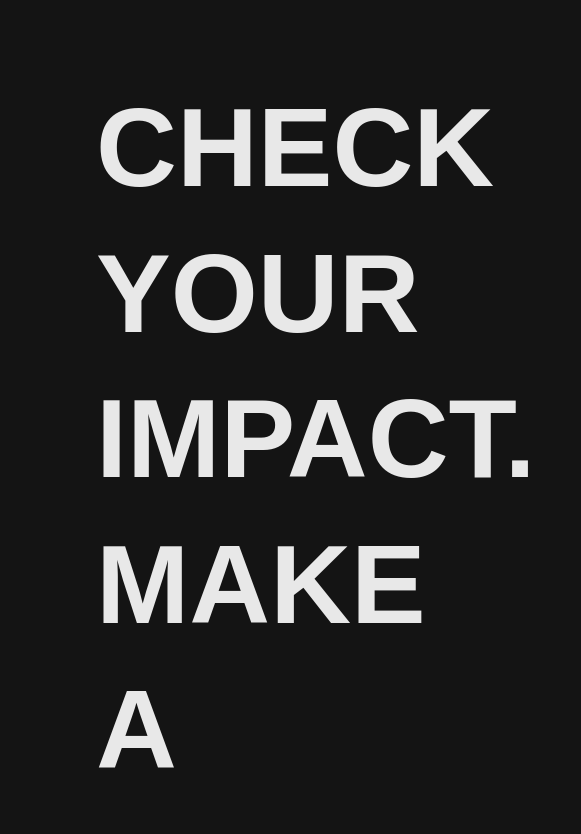
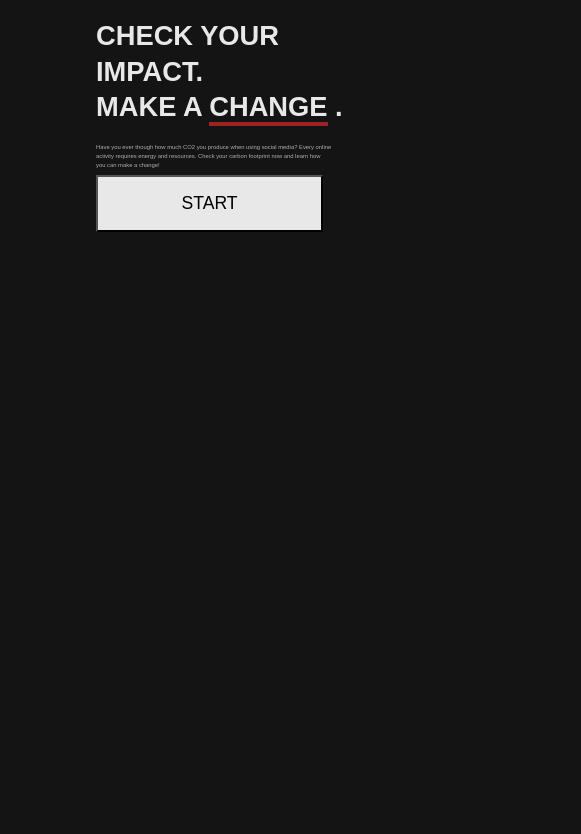
Before and after one commit to Abdulhamidsa/group-project, a React (Vite) app: page / in a window 390 px wide. Shown: the top 834 px of the page, 581 px wide, since content can reach past the window. Built offline with nearby package versions, Linux system fonts and the light colour scheme.

Commit message:
add responsive section

```diff
--- a/src/App.jsx
+++ b/src/App.jsx
@@ -12,7 +12,7 @@ function App() {
         <>
           <div className="landing">
             <h1>
-              CHECK YOUR IMPACT.<br></br> MAKE A <span> CHANGE</span> .
+              CHECK YOUR IMPACT.<br></br> MAKE A <span className="span-underline"> CHANGE</span> .
             </h1>
             <p>Have you ever though how much CO2 you produce when using social media? Every online activity requires energy and resources. Check your carbon footprint now and learn how you can make a change!</p>
             <button onClick={() => setStart(true)} aria-label="Show the form">
--- a/src/components/Calculate.jsx
+++ b/src/components/Calculate.jsx
@@ -1,17 +1,18 @@
-import { useState } from "react";
-import { Link } from "react-scroll";
+import { useRef } from "react";
+// import { Link } from "react-scroll";
 
 export default function Calculate(props) {
-  const [isShown, setIsShown] = useState(false);
+  const scollToRef = useRef();
+
   const handleClick = (ev) => {
-    setIsShown((current) => current);
+    scollToRef.current.scrollIntoView({ behavior: "smooth" });
   };
 
-  console.log("props", props);
+  // console.log("props", props);
 
   const resultsObject = Object.values(props.results);
 
-  console.log("test results", resultsObject);
+  // console.log("test results", resultsObject);
 
   // function to sum everything up
   function sumUp(array) {
@@ -21,7 +22,7 @@ export default function Calculate(props) {
   // calculating how many bottles the user produced
   function calculateBottles() {
     const result = sumUp(resultsObject);
-    console.log(result);
+    // console.log(result);
     return Math.round(result / 82.8);
   }
 
@@ -30,32 +31,33 @@ export default function Calculate(props) {
       <section className="result">
         <p>YOUR TOTAL IS : </p>
         <h2>
-          {sumUp(resultsObject)}g of CO2 <span> PER DAY !</span>
+          {sumUp(resultsObject)}g of CO2 <span className="span-underline"> PER DAY !</span>
         </h2>
-        <p>It is as if you manufactured {calculateBottles()} plastic bottles every day.</p>
-        <p>In one year, you would produce {calculateBottles() * 365} plastic bottles.</p>
-        <Link activeClass="active" to="ss" smooth={true}>
-          <button onClick={() => handleClick()}>DETALED RESULTS</button>
-        </Link>
+        <p>
+          It is as if you manufactured <span className="span-clr"> {calculateBottles()}</span> plastic bottles every day.
+        </p>
+        <p>
+          In one year, you would produce <span className="span-clr"> {calculateBottles() * 365}</span> plastic bottles.
+        </p>
+        <button onClick={() => handleClick()}>DETALED RESULTS</button>
       </section>
-      {isShown && (
-        <section style={{ height: 500 }} id="ss" className="detailed-result">
+
+      <section ref={scollToRef} className="detailed-result">
+        <div>
           <h2>Detailed results</h2>
           <p>Check which social media have the highest carbon footprint.</p>
+        </div>
+        <div className="details-cont">
           {props.some.map((element) => {
-            console.log(props.results[element.key]);
             return (
               <div className="some-result">
-                <p>
-                  {element.name}: You produce {props.results[element.key]}g CO2 on average day.
-                </p>
+                <p> {element.name}</p>
+                <p> {props.results[element.key]}g CO2</p>
               </div>
             );
           })}
-        </section>
-      )}
-
-      {/* here will be option to see more details */}
+        </div>
+      </section>
     </>
   );
 }
--- a/src/index.scss
+++ b/src/index.scss
@@ -14,31 +14,32 @@ body {
   padding: 0;
   box-sizing: border-box;
   list-style-type: none;
+  overflow: hidden;
 }
 h1 {
-  font-size: 7rem;
+  font-size: 7vw;
   color: var(--sec-clr);
   line-height: 1.3;
 }
 h2 {
-  font-size: 5.5rem;
+  font-size: 6vw;
   color: var(--sec-clr);
   line-height: 1.3;
 }
 p {
-  font-size: 1.3rem;
+  font-size: 1.5vw;
   color: var(--sec-font);
 }
 span {
   position: relative;
 }
-span::after {
+
+.span-underline::after {
   content: "";
   position: absolute;
   bottom: -11%;
   right: 0;
-  background-color: rgb(159, 34, 34);
-  color: red;
+  background-color: #9f2222;
   width: 100%;
   height: 4px;
 }
@@ -54,10 +55,11 @@ span::after {
 }
 // BUTTONS
 button {
-  font-size: 1rem;
-  width: 220px;
-  height: 50px;
-  // padding: 0.6rem 2.6rem 0.6rem 2.6rem;
+  font-size: 1.1rem;
+  min-width: 150px;
+  width: 227px;
+  height: auto;
+  padding: 1rem 2rem 1rem 2rem;
   background-color: var(--sec-clr);
   transition: 150ms ease-in-out;
   cursor: pointer;
@@ -67,12 +69,32 @@ button:hover {
   color: var(--sec-clr);
 }
 .detailed-result {
-  opacity: 1;
+  height: 100vh;
+  padding: 4rem 0rem 0 6rem;
 }
 // RESULTS
 .result {
-  padding: 4rem;
+  padding: 4rem 0rem 0 6rem;
+  height: 100vh;
   p:nth-child(1) {
     font-size: 2.5rem;
   }
+  .span-clr {
+    color: #9f2222;
+  }
 }
+.some-result {
+  height: fit-content;
+  box-shadow: rgba(255, 255, 255, 0.05) 0px 6px 24px 0px, rgba(0, 0, 0, 0.08) 0px 0px 0px 1px;
+  border-radius: 5px;
+  width: fit-content;
+  text-align: center;
+  gap: 1rem;
+  padding: 1rem;
+}
+.details-cont {
+  display: flex;
+  flex-wrap: wrap;
+  justify-content: flex-start;
+  gap: 2rem;
+}
```
